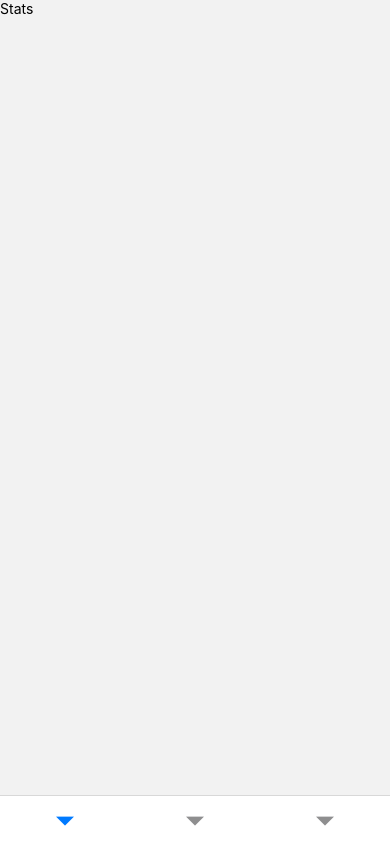
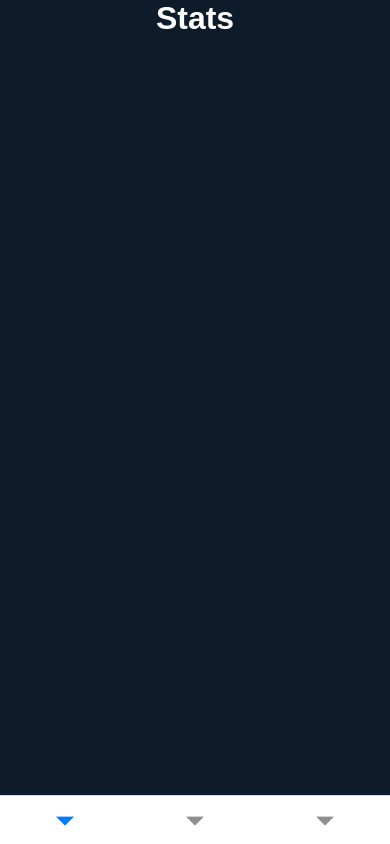
Before and after one commit to Project-Lebron/projectLebron, a React Native app: screen /Stats in a window 390 px wide. Built offline with nearby package versions, Linux system fonts and the light colour scheme.

Commit message:
Made title and background StatsScreen.tsx

```diff
--- a/src/screens/StatsScreen.tsx
+++ b/src/screens/StatsScreen.tsx
@@ -1,14 +1,27 @@
-import { StyleSheet, Text, View, SafeAreaView } from 'react-native'
-import React from 'react'
+import { StyleSheet, Text, View, SafeAreaView, StatusBar } from 'react-native';
+import React from 'react';
 
 const StatsScreen = () => {
   return (
-    <SafeAreaView>
-      <Text>Stats</Text>
+    <SafeAreaView style={styles.container}>
+      <StatusBar barStyle={'light-content'} />
+      <Text style={styles.titleScreen}>Stats</Text>
     </SafeAreaView>
   )
 }
 
-const styles = StyleSheet.create({})
+const styles = StyleSheet.create({
+  container: {
+    flex: 1,
+    backgroundColor: '#0D1B2A',
+    alignItems: 'center',
+  },
+  titleScreen: {
+    color:'white',
+    fontFamily: 'Arial',
+    fontSize: 32,
+    fontWeight: 'bold',
+  },
+})
 
 export default StatsScreen
```
